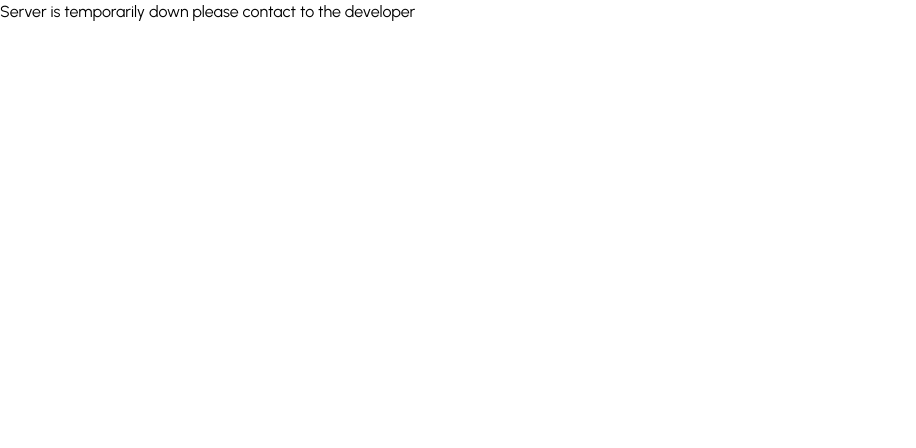
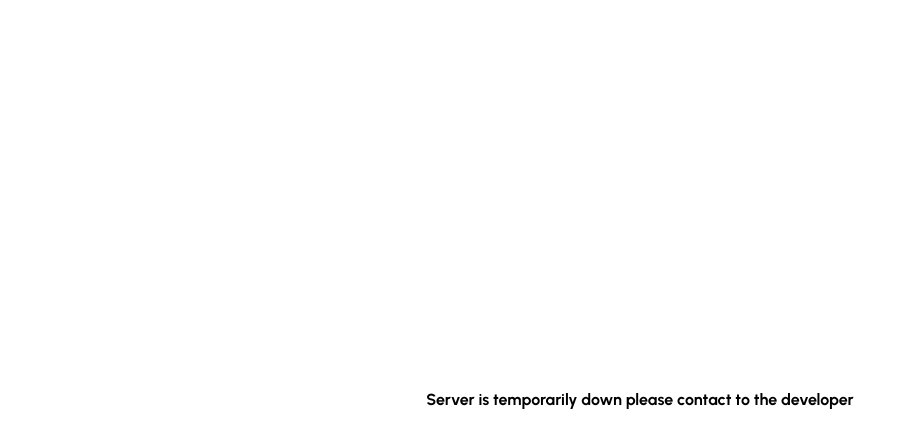
Before and after one commit to imanujmeenasharma/dreamSmileFinal, a React (Vite) app in the folder frontend/: page / in a window 1280 px wide. Shown: the top 448 px of the page, without its empty margins (0-916 px from the left). Built offline with nearby package versions, Linux system fonts and the light colour scheme.

Commit message:
Server is temporarily down

```diff
--- a/frontend/src/App.jsx
+++ b/frontend/src/App.jsx
@@ -6,8 +6,8 @@ import ScrollToTop from './Components/ScrollToTop'
 const App = () => {
   UseLenis()
   return (
-    <div>
-      <h1>Server is temporarily down please contact to the developer</h1>
+    <div className="flex items-center justify-center min-h-screen">
+      <h1 className="font-bold text-center">Server is temporarily down please contact to the developer</h1>
       {/* <ScrollToTop />
       <Mainroutes/> */}
     </div>
```
